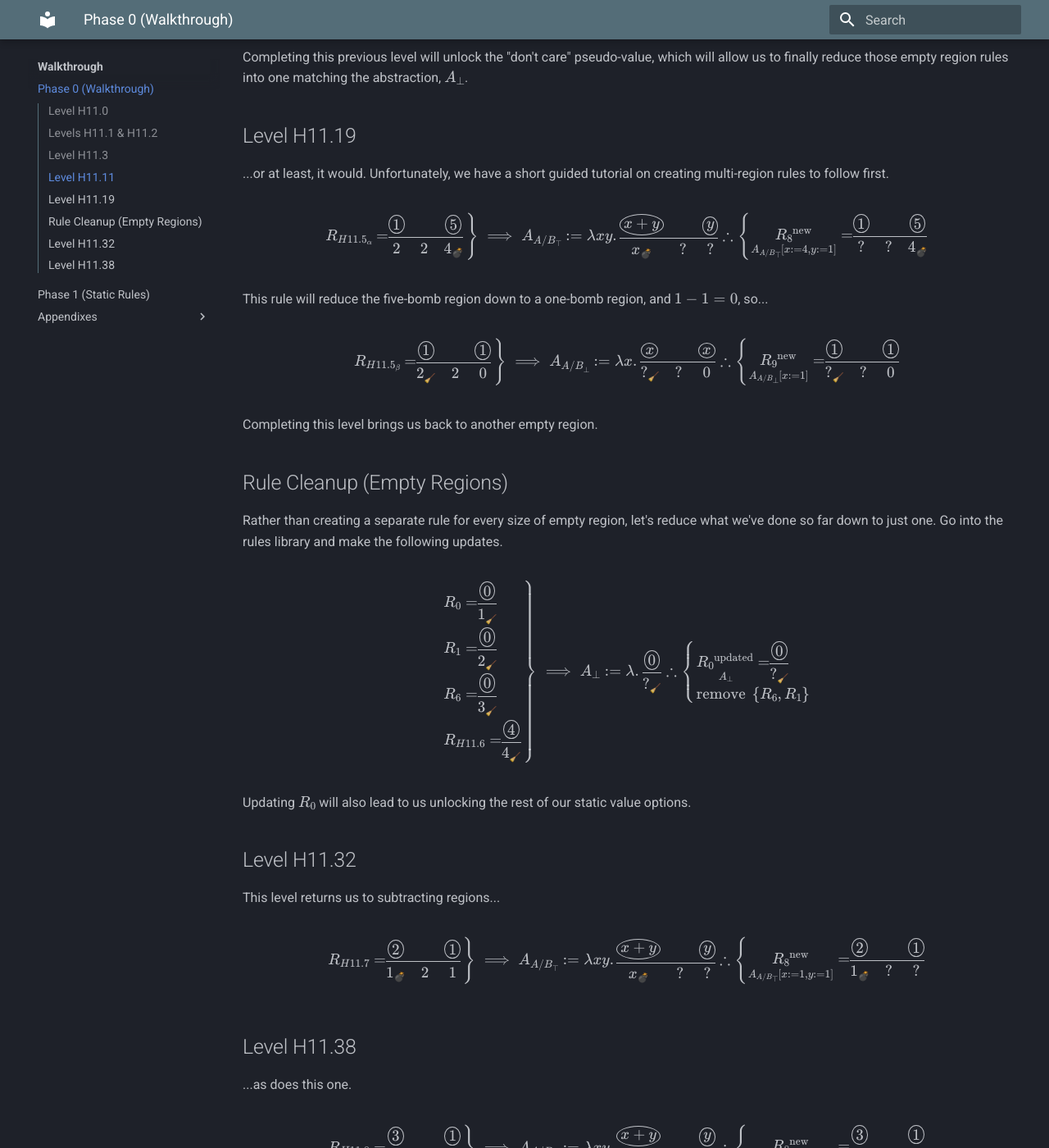
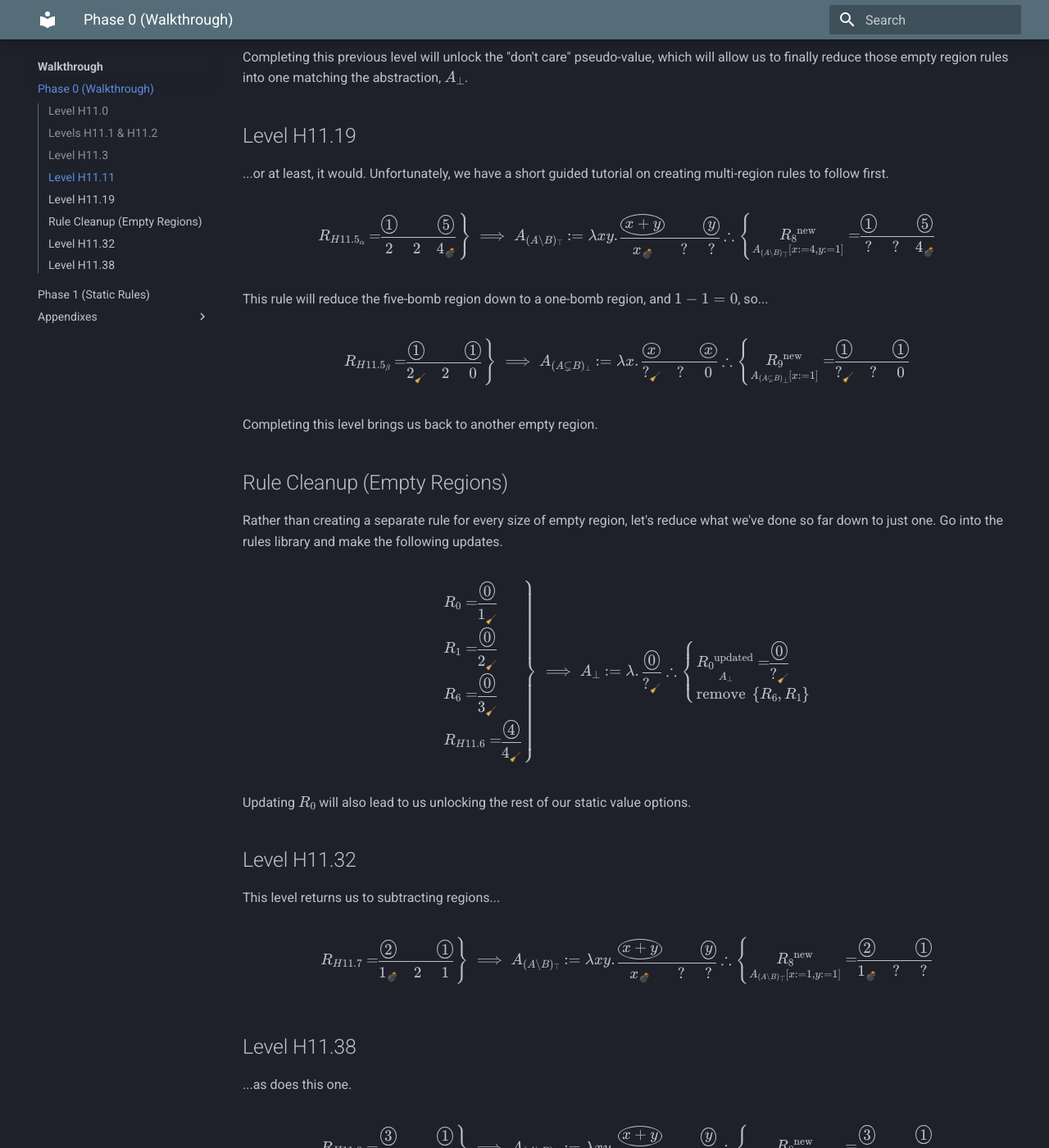
Before and after one commit to RynFromK2L/bombe-guide, an MkDocs documentation site: the page built from docs/walkthrough/phase-0.md, in a window 1280 px wide and 1400 px high, scrolled down 1874 px. Shown: the whole window at 82% size. Built offline with MkDocs 1.6.1 and Material for MkDocs 9.7.7, drawn with Linux system fonts in a browser that asks for light colours; some of the changed text lies outside the part shown.

Commit message:
fix(walkthrough): update abstraction names in phase 0

```diff
--- a/docs/walkthrough/phase-0.md
+++ b/docs/walkthrough/phase-0.md
@@ -110,9 +110,9 @@ $$
 \begin{rcases}
     \rule{H11.5_\alpha} = \begin{rule} \r1 && \r5 \\ \hline 2 & 2 & 4_\bomb \end{rule}
 \end{rcases}
-\implies A_{{A/B}_\top} := \begin{abstraction}{xy} \r{x+y} && \r y \\ \hline x_\bomb & ? & ? \end{abstraction}
+\implies A_{(A\setminus B)_\top} := \begin{abstraction}{xy} \r{x+y} && \r y \\ \hline x_\bomb & ? & ? \end{abstraction}
 \therefore \begin{cases}
-    \underset{A_{{A/B}_\top}[x:=4,y:=1]}{\rule8^\new} = \begin{rule} \r1 && \r5 \\ \hline ? & ? & 4_\bomb \end{rule}
+    \underset{A_{(A\setminus B)_\top}[x:=4,y:=1]}{\rule8^\new} = \begin{rule} \r1 && \r5 \\ \hline ? & ? & 4_\bomb \end{rule}
 \end{cases}
 $$
 
@@ -122,9 +122,9 @@ $$
 \begin{rcases}
     \rule{H11.5_\beta} = \begin{rule} \r1 && \r1 \\ \hline 2_\sweep & 2 & 0 \end{rule}
 \end{rcases}
-\implies A_{{A/B}_\bot} := \begin{abstraction}{x} \r x && \r x \\ \hline ?_\sweep & ? & 0 \end{abstraction}
+\implies A_{(A\subsetneq B)_\bot} := \begin{abstraction}{x} \r x && \r x \\ \hline ?_\sweep & ? & 0 \end{abstraction}
 \therefore \begin{cases}
-    \underset{A_{{A/B}_\bot}[x:=1]}{\rule9^\new} = \begin{rule} \r1 && \r1 \\ \hline ?_\sweep & ? & 0 \end{rule}
+    \underset{A_{(A\subsetneq B)_\bot}[x:=1]}{\rule9^\new} = \begin{rule} \r1 && \r1 \\ \hline ?_\sweep & ? & 0 \end{rule}
 \end{cases}
 $$
 
@@ -158,9 +158,9 @@ $$
 \begin{rcases}
     \rule{H11.7} = \begin{rule} \r2 && \r1 \\ \hline 1_\bomb & 2 & 1 \end{rule}
 \end{rcases}
-\implies A_{{A/B}_\top} := \begin{abstraction}{xy} \r{x+y} && \r y \\ \hline x_\bomb & ? & ? \end{abstraction}
+\implies A_{(A\setminus B)_\top} := \begin{abstraction}{xy} \r{x+y} && \r y \\ \hline x_\bomb & ? & ? \end{abstraction}
 \therefore \begin{cases}
-    \underset{A_{{A/B}_\top}[x:=1,y:=1]}{\rule8^\new} = \begin{rule} \r2 && \r1 \\ \hline 1_\bomb & ? & ? \end{rule}
+    \underset{A_{(A\setminus B)_\top}[x:=1,y:=1]}{\rule8^\new} = \begin{rule} \r2 && \r1 \\ \hline 1_\bomb & ? & ? \end{rule}
 \end{cases}
 $$
 
@@ -172,9 +172,9 @@ $$
 \begin{rcases}
     \rule{H11.8} = \begin{rule} \r3 && \r1 \\ \hline 2_\bomb & 2 & 1 \end{rule}
 \end{rcases}
-\implies A_{{A/B}_\top} := \begin{abstraction}{xy} \r{x+y} && \r y \\ \hline x_\bomb & ? & ? \end{abstraction}
+\implies A_{(A\setminus B)_\top} := \begin{abstraction}{xy} \r{x+y} && \r y \\ \hline x_\bomb & ? & ? \end{abstraction}
 \therefore \begin{cases}
-    \underset{A_{{A/B}_\top}[x:=2,y:=1]}{\rule8^\new} = \begin{rule} \r3 && \r1 \\ \hline 2_\bomb & ? & ? \end{rule}
+    \underset{A_{(A\setminus B)_\top}[x:=2,y:=1]}{\rule8^\new} = \begin{rule} \r3 && \r1 \\ \hline 2_\bomb & ? & ? \end{rule}
 \end{cases}
 $$
 
```
